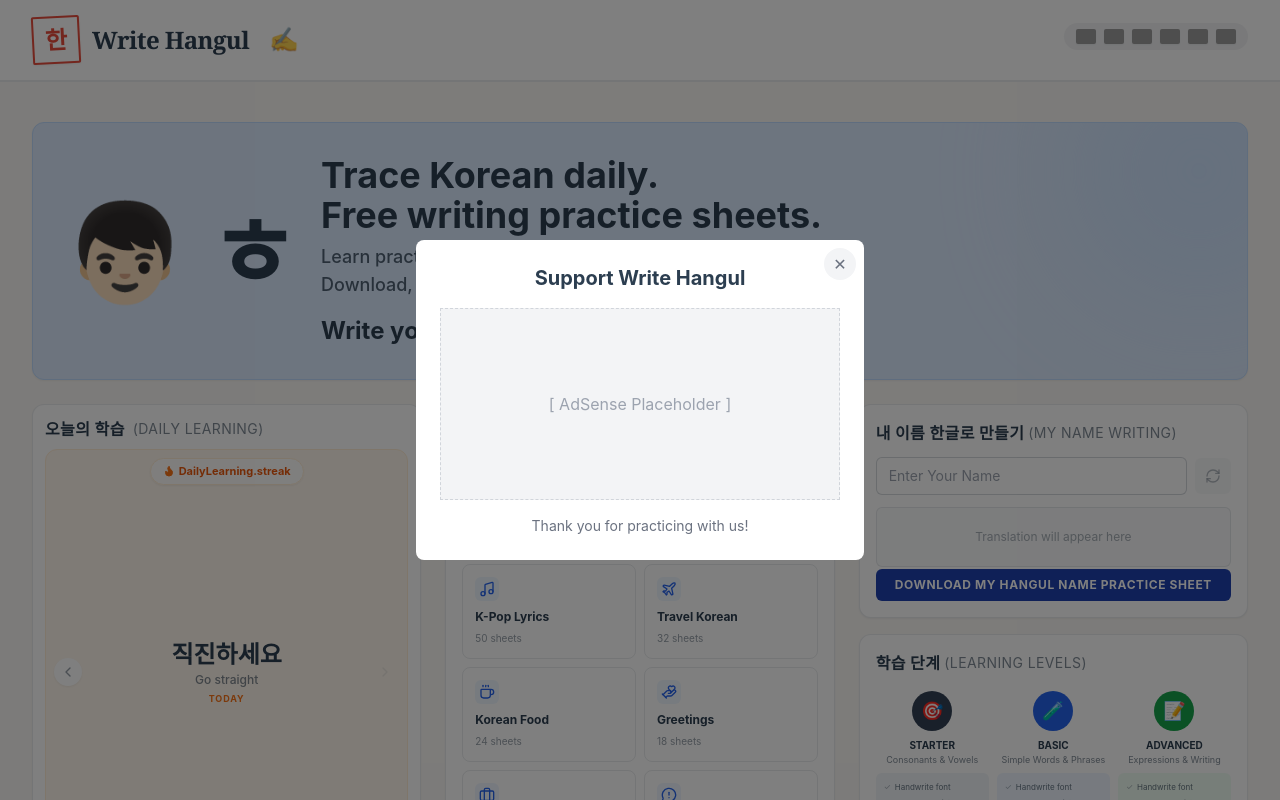
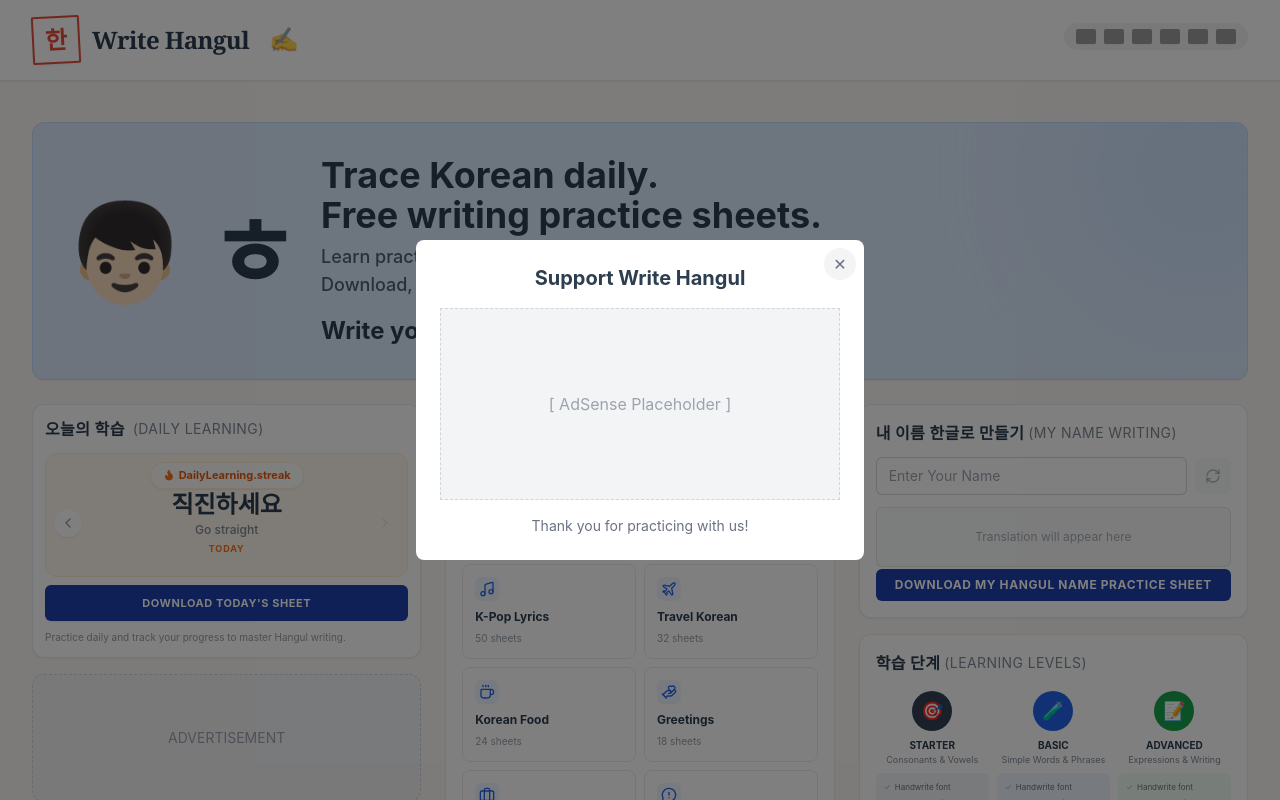
Before and after one commit to nohyk81-ux/writehangul, a Next.js app: page /en in a window 1280 px wide. Shown: the top 800 px of the page. Built offline with nearby package versions, Linux system fonts and the light colour scheme; grey boxes are pictures that could not be loaded; a web font is replaced by a local one.

Commit message:
Remove h-full and flex-1 to prevent vertical stretching

```diff
--- a/src/components/DailyLearningCard.tsx
+++ b/src/components/DailyLearningCard.tsx
@@ -84,12 +84,12 @@ export default function DailyLearningCard() {
   };
 
   return (
-    <div className="bg-white rounded-xl shadow-sm border border-muk/10 p-3 h-full flex flex-col">
-      <h2 className="text-base font-bold text-muk mb-2 flex items-center gap-2 uppercase tracking-wide">
+    <div className="bg-white rounded-xl shadow-sm border border-muk/10 p-3 flex flex-col">
+      <h2 className="text-base font-bold text-muk mb-1 flex items-center gap-2 uppercase tracking-wide">
         {t('title')} <span className="text-sm font-normal text-muk/60">{t('titleSub')}</span>
       </h2>
 
-      <div className="bg-orange-50 rounded-xl border border-orange-100 px-2 py-4 flex flex-col flex-1 items-center justify-center relative min-h-[100px]">
+      <div className="bg-orange-50 rounded-xl border border-orange-100 px-2 py-5 mt-2 flex flex-col items-center justify-center relative min-h-[100px]">
         <div className="absolute top-2 left-0 w-full flex justify-center">
           <div className="bg-white/80 backdrop-blur-sm px-3 py-1 rounded-full text-[11px] font-bold text-orange-600 flex items-center gap-1 shadow-sm border border-orange-100">
             <Flame size={12} className={streak > 0 ? "fill-orange-500 text-orange-500" : "text-gray-400"} />
```
